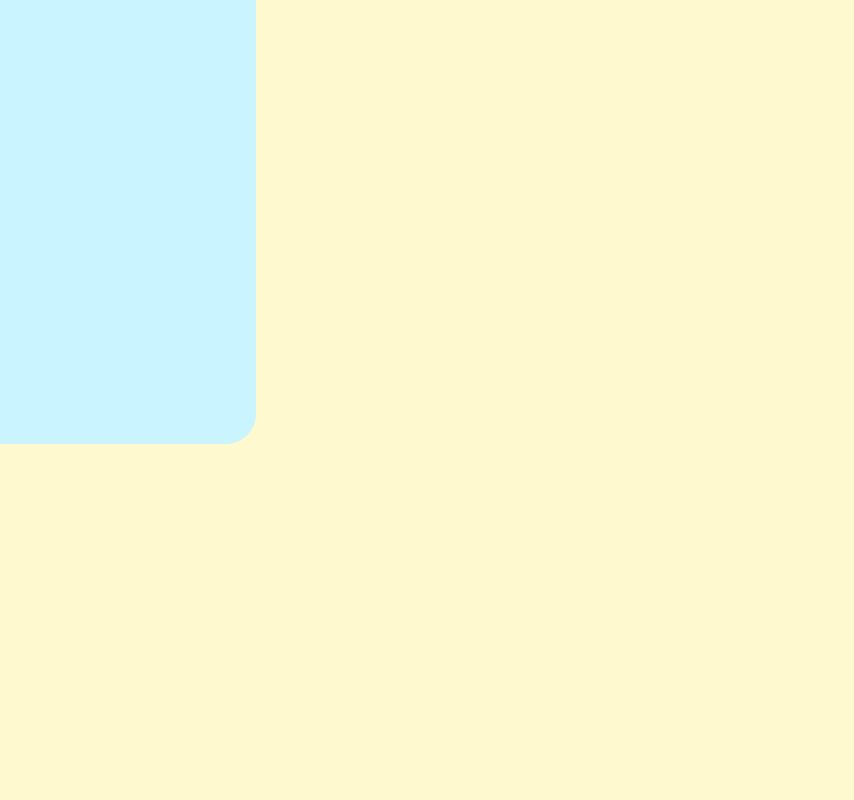
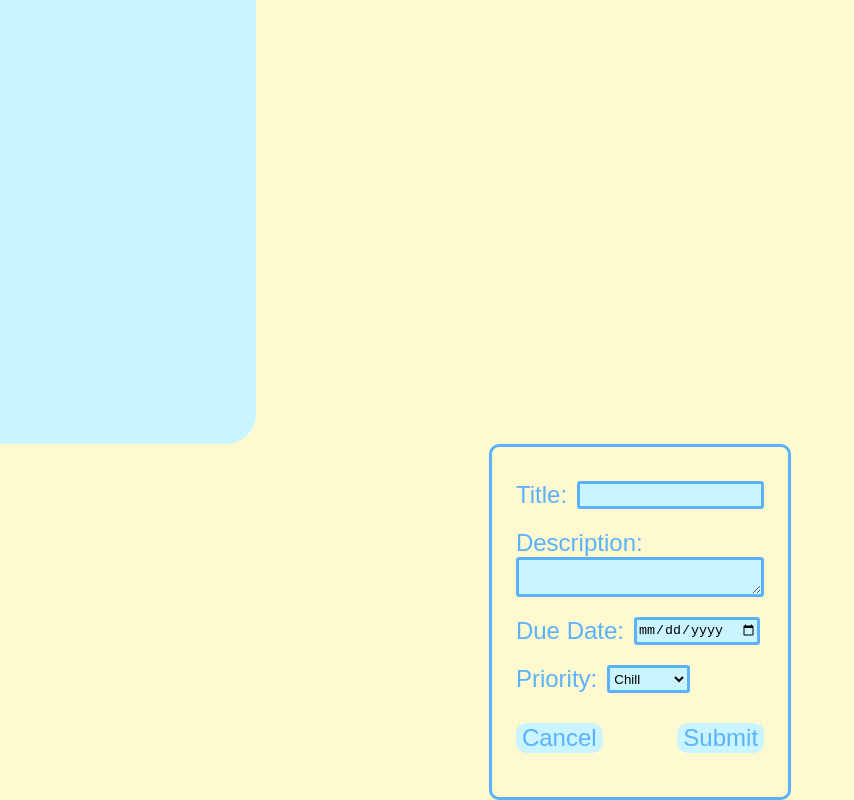
Before and after one commit to S0FR0/ToDo, a plain HTML site: page index.html in a window 1280 px wide. Shown: the part 356-1156 px from the top of the page, without its empty margins (0-854 px from the left). Before the commit the page ends 800 px from the top, so only its background shows below. Drawn offline with Linux system fonts and the light colour scheme; a web font is replaced by a local one.

Commit message:
add dialog and style

```diff
--- a/index.html
+++ b/index.html
@@ -19,7 +19,37 @@
             <button id="not-urgent-btn">Chill<div id="not-urgent"></div></button>
             <button id="edit-btn">Edit</button>
         </div>
+
     </nav>
+
+    <dialog id="create">
+        <div id="title-div">
+            <label for="title">Title:</label>
+            <input id="title" type="text" required>
+        </div>
+        <div id="description-div">
+            <label for="description">Description:</label>
+            <textarea name="description" id="description"></textarea>
+        </div>
+        <div id="due-date-div">
+            <label for="due-date">Due Date:</label>
+            <input id="due-date" type="date" required>
+        </div>
+        <div id="priority-div">
+        <label for="priority">Priority:</label>
+            <select id="priority">
+                <option value="chill">Chill</option>
+                <option value="moderate">Moderate</option>
+                <option value="urgent">Urgent</option>
+            </select>
+        </div>
+        <div id="button-div">
+            <button id="cancel" type="submit" formnovalidate>Cancel</button>
+            <button id="submit" type="submit">Submit</button>
+        </div>
+        </dialog>
+
     <script src="./script.js"></script>
+
 </body>
 </html>
--- a/script.js
+++ b/script.js
@@ -0,0 +1,12 @@
+const createBtn = document.getElementById('create-btn');
+const dialog = document.getElementById('create');
+const cancelBtn = document.getElementById('cancel');
+
+createBtn.addEventListener('click',() => {
+    dialog.showModal();
+})
+
+cancelBtn.addEventListener('click', () => {
+    dialog.close();
+    console.log('pula');
+})
--- a/style.css
+++ b/style.css
@@ -64,3 +64,75 @@ button:hover{
     background-color: #29ADB2;
     margin-left: 10px;
 }
+
+dialog{
+    display: flex;
+    flex-direction: column;
+    background-color: #FFF9D0;
+    color: #5AB2FF;
+    border-radius: 10px;
+}
+
+#description-div {
+    display: flex;
+    flex-direction: column;
+}
+
+#button-div {
+    display: flex;
+    justify-content: space-between;
+}
+
+#button-div > * {
+    background-color: #CAF4FF;
+}
+
+dialog > * {
+    margin-top: 10px;
+    margin-bottom: 10px;
+    display: flex;
+    justify-content: space-between;
+}
+
+textarea {
+    resize: vertical;
+    background-color: #CAF4FF;
+    border-radius: 3px;
+    border: 3px solid #5AB2FF;
+}
+
+#title-div {
+    display: flex;
+    justify-content: start;
+}
+
+#title-div > input {
+    margin-left: 10px;
+    background-color: #CAF4FF;
+    border-radius: 3px;
+    border: 3px solid #5AB2FF;
+}
+
+#due-date-div {
+    display: flex;
+    justify-content: start;
+}
+
+#due-date-div > input{
+    margin-left: 10px;
+    background-color: #CAF4FF;
+    border-radius: 3px;
+    border: 3px solid #5AB2FF;
+}
+
+#priority-div {
+    display: flex;
+    justify-content: start;
+}
+
+#priority-div > select {
+    margin-left: 10px;
+    background-color: #CAF4FF;
+    border-radius: 3px;
+    border: 3px solid #5AB2FF;
+}
```
